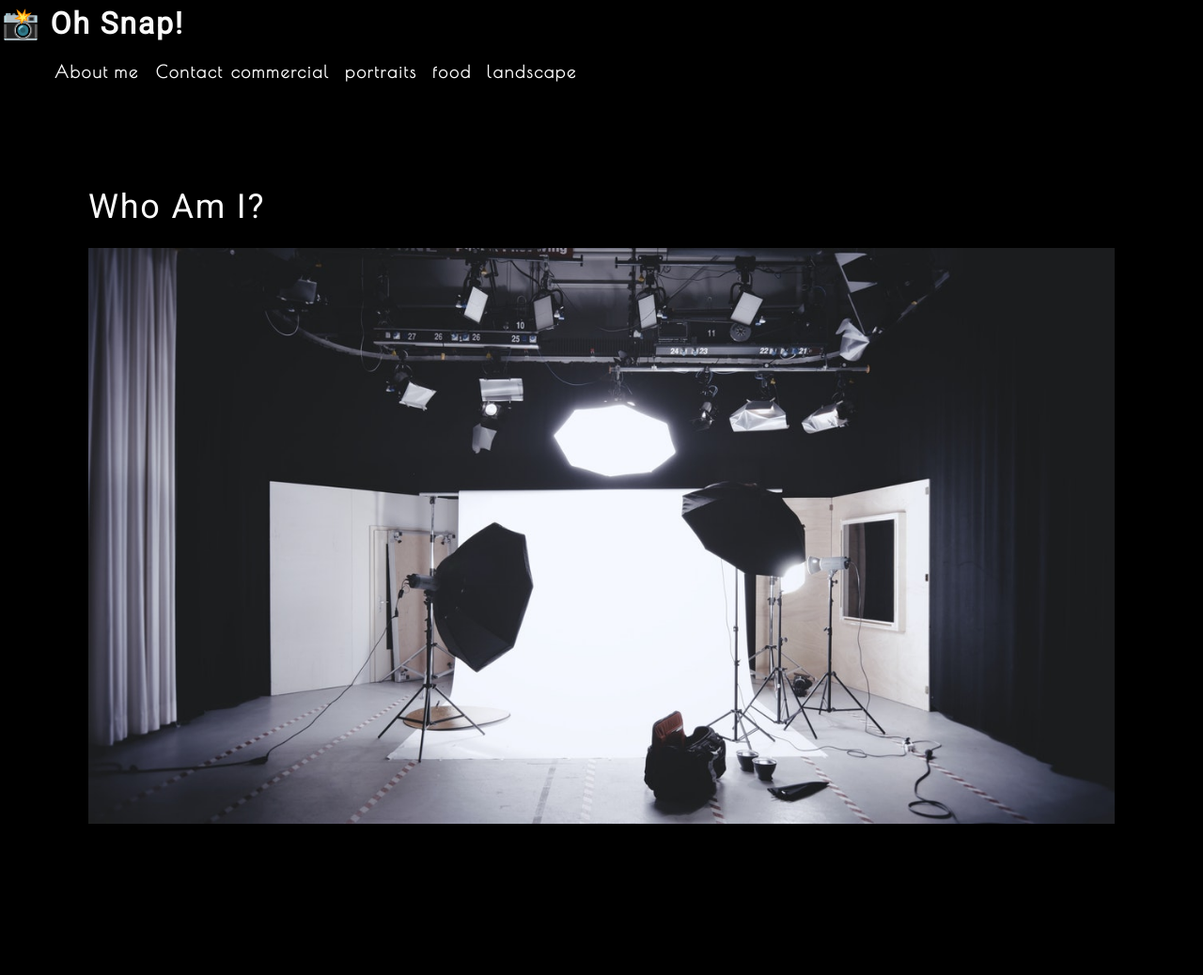
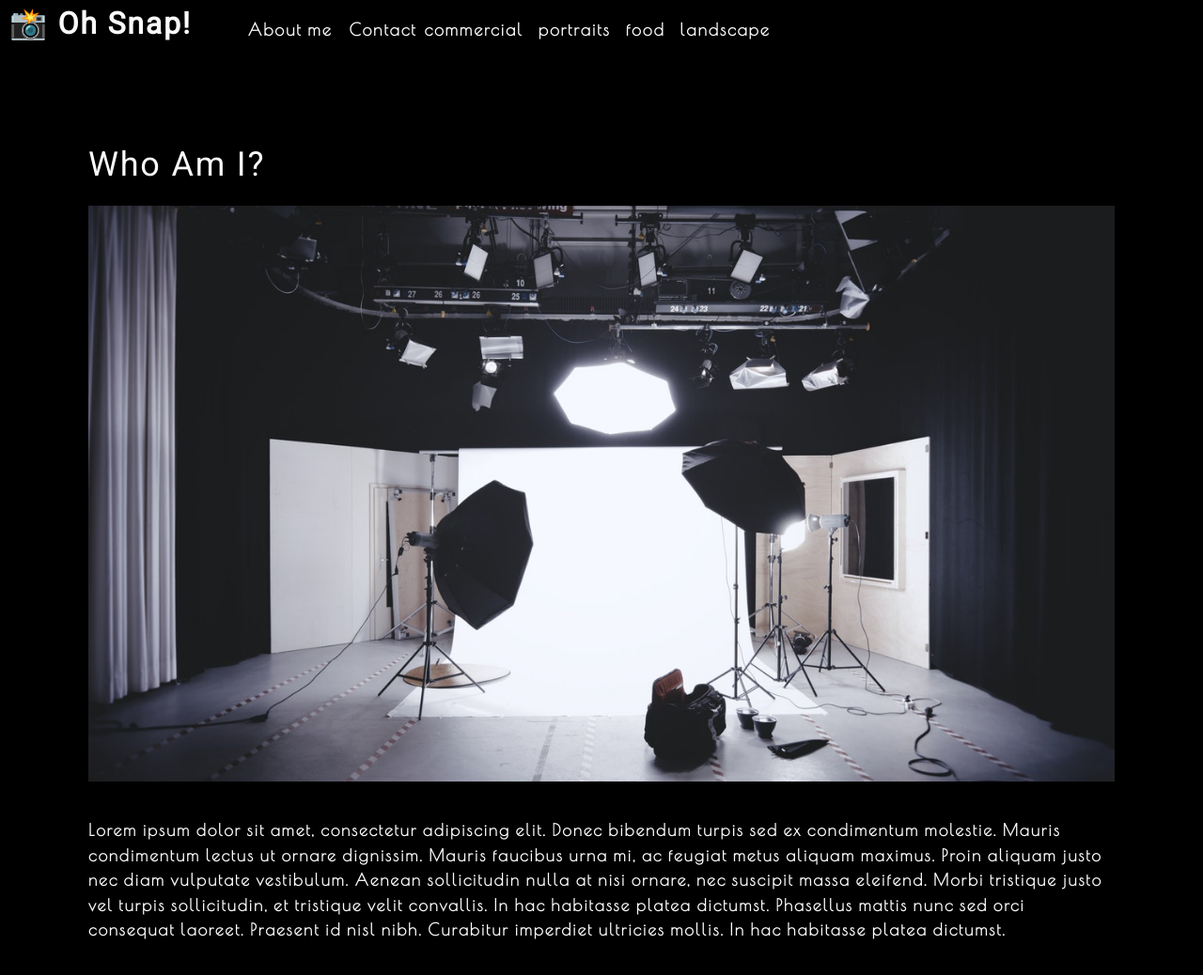
Before and after one commit to katiechurchwell/photo-port, a React (Create React App) app: page / in a window 1280 px wide. Shown: the top 1038 px of the page at 94% size. Before the commit the page ends 990 px from the top, so only its background shows below. Built offline with nearby package versions, Linux system fonts and the light colour scheme.

Commit message:
nav header style class and about lorem ipsum

```diff
--- a/src/components/About/index.js
+++ b/src/components/About/index.js
@@ -6,6 +6,11 @@
         <section className="my-5">
             <h1 id="about">Who Am I?</h1>
             <img src={coverImage} className="my-2" style={{ width: "100%" }} alt="cover" />
+            <div className="my-2">
+                <p>
+                    Lorem ipsum dolor sit amet, consectetur adipiscing elit. Donec bibendum turpis sed ex condimentum molestie. Mauris condimentum lectus ut ornare dignissim. Mauris faucibus urna mi, ac feugiat metus aliquam maximus. Proin aliquam justo nec diam vulputate vestibulum. Aenean sollicitudin nulla at nisi ornare, nec suscipit massa eleifend. Morbi tristique justo vel turpis sollicitudin, et tristique velit convallis. In hac habitasse platea dictumst. Phasellus mattis nunc sed orci consequat laoreet. Praesent id nisl nibh. Curabitur imperdiet ultricies mollis. In hac habitasse platea dictumst.
+                </p>
+            </div>
         </section>
     );
 }
--- a/src/components/Nav/index.js
+++ b/src/components/Nav/index.js
@@ -21,7 +21,7 @@
       }
 
     return (
-        <header>
+        <header className="flex-row px-1">
             <h2>
                 <a data-testid="link" href="/">
                     <span role="img" aria-label="camera"> 📸</span> Oh Snap!
```
